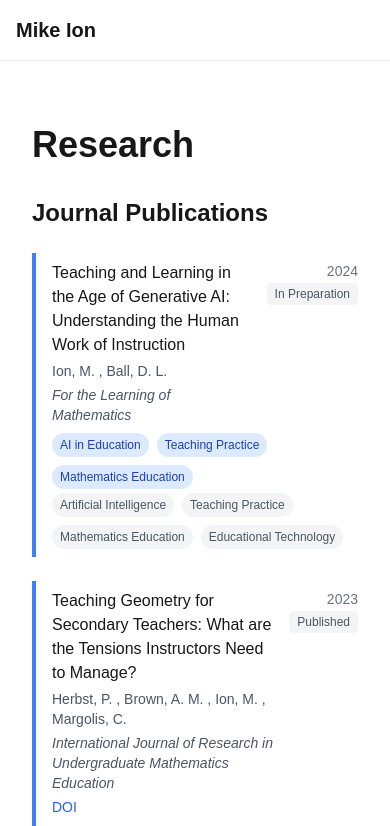
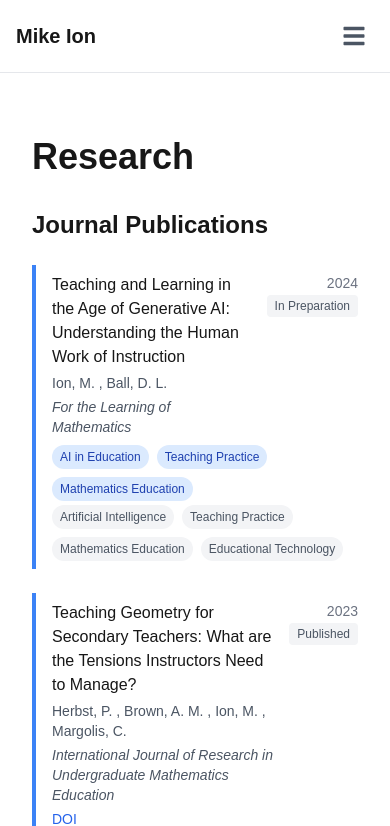
Before and after one commit to mikeion/personal-homepage, a Next.js app: page /research in a window 390 px wide. Shown: the top 826 px of the page. Built offline with nearby package versions, Linux system fonts and the light colour scheme.

Commit message:
fix mobile

```diff
--- a/src/components/layout/Navigation.tsx
+++ b/src/components/layout/Navigation.tsx
@@ -1,8 +1,10 @@
 'use client'
 
+import { useState } from 'react'
 import Link from 'next/link'
 import { usePathname } from 'next/navigation'
 import clsx from 'clsx'
+import { FaBars, FaTimes } from 'react-icons/fa'
 
 const routes = [
   { path: '/', label: 'Home' },
@@ -15,8 +17,41 @@ const routes = [
 
 export default function Navigation() {
   const pathname = usePathname()
+  const [isOpen, setIsOpen] = useState(false)
 
   return (
+    <div className="relative">
+      {/* Mobile menu button */}
+      <button
+        onClick={() => setIsOpen(!isOpen)}
+        className="md:hidden p-2 text-gray-600 dark:text-gray-300 hover:text-gray-900 dark:hover:text-gray-100"
+        aria-label="Toggle menu"
+      >
+        {isOpen ? <FaTimes size={24} /> : <FaBars size={24} />}
+      </button>
+
+      {/* Mobile menu */}
+      {isOpen && (
+        <div className="absolute top-12 right-0 w-48 py-2 bg-white dark:bg-gray-800 rounded-lg shadow-xl md:hidden">
+          {routes.map((route) => (
+            <Link
+              key={route.path}
+              href={route.path}
+              className={clsx(
+                'block px-4 py-2 text-sm hover:bg-gray-100 dark:hover:bg-gray-700',
+                pathname === route.path
+                  ? 'text-blue-600 dark:text-blue-400'
+                  : 'text-gray-600 dark:text-gray-300'
+              )}
+              onClick={() => setIsOpen(false)}
+            >
+              {route.label}
+            </Link>
+          ))}
+        </div>
+      )}
+
+      {/* Desktop menu */}
       <nav className="hidden md:flex gap-6">
         {routes.map((route) => (
           <Link
@@ -33,5 +68,6 @@ export default function Navigation() {
           </Link>
         ))}
       </nav>
+    </div>
   )
 }
```
Lines whose indentation alone changed are shown as unchanged.
